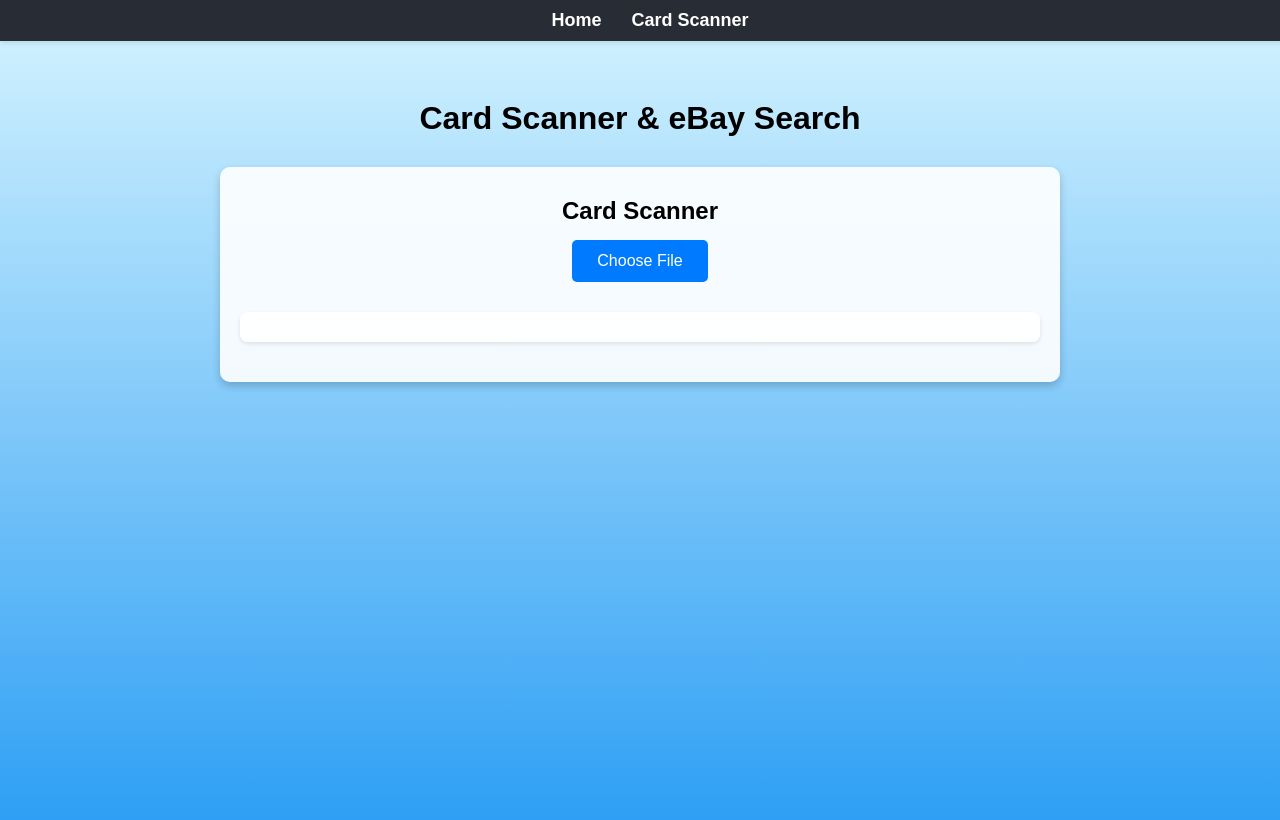
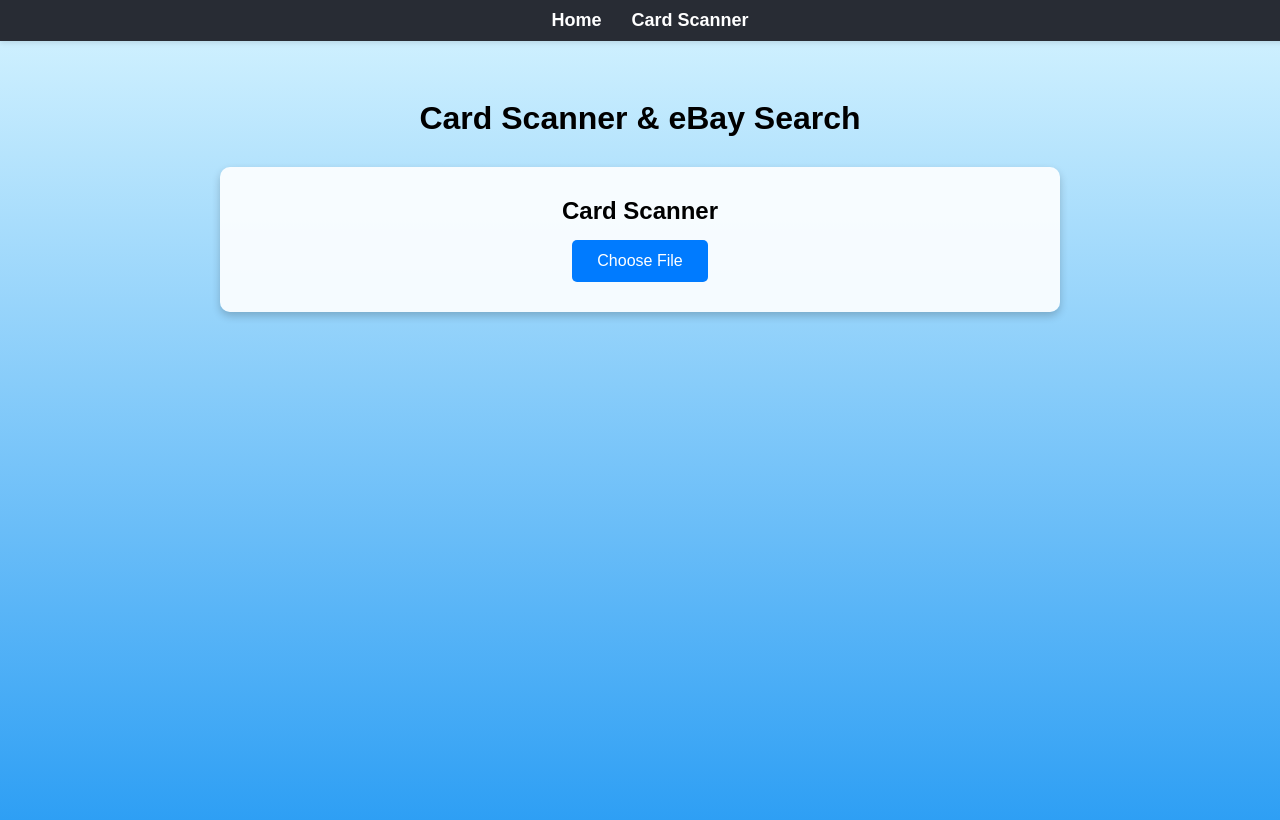
Before and after one commit to ChiefSpuddy/v3, a React (Create React App) app in the folder frontend/: page /scanner in a window 1280 px wide. Shown: the top 820 px of the page. Built offline with nearby package versions, Linux system fonts and the light colour scheme.

Commit message:
manual search backup works - no webcam - adding account feature

```diff
--- a/frontend/src/App.js
+++ b/frontend/src/App.js
@@ -542,6 +542,7 @@ const handleNoResults = () => {
       </div>
     )}
 
+      {(ebaySearchCompleted || ebayLoading) && (
         <section className="ebay-results-section">
           {ebayLoading ? (
             <p>Searching eBay...</p>
@@ -588,10 +589,11 @@ const handleNoResults = () => {
             </>
           )}
         </section>
+      )}
 
         {(showManualInput || ebayError) && ebayResults.length === 0 && (
           <div className="manual-search-wrapper">
-            <h3>No results found. Try adjusting the card details:</h3>
+            <h3>No eBay results found. Try adjusting the card details:</h3>
             <ManualSearch
               initialCardName={cardName}
               initialSetNumber={cardSetNumber}
```
